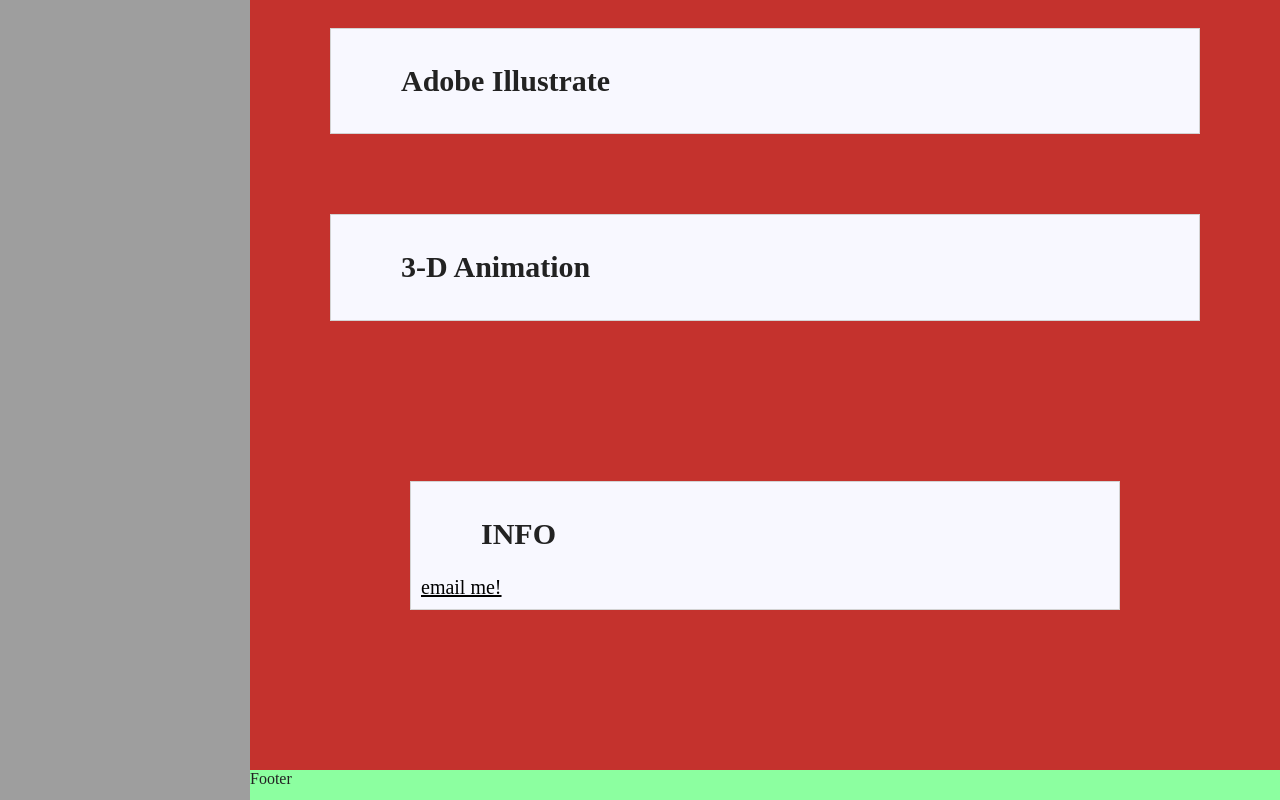
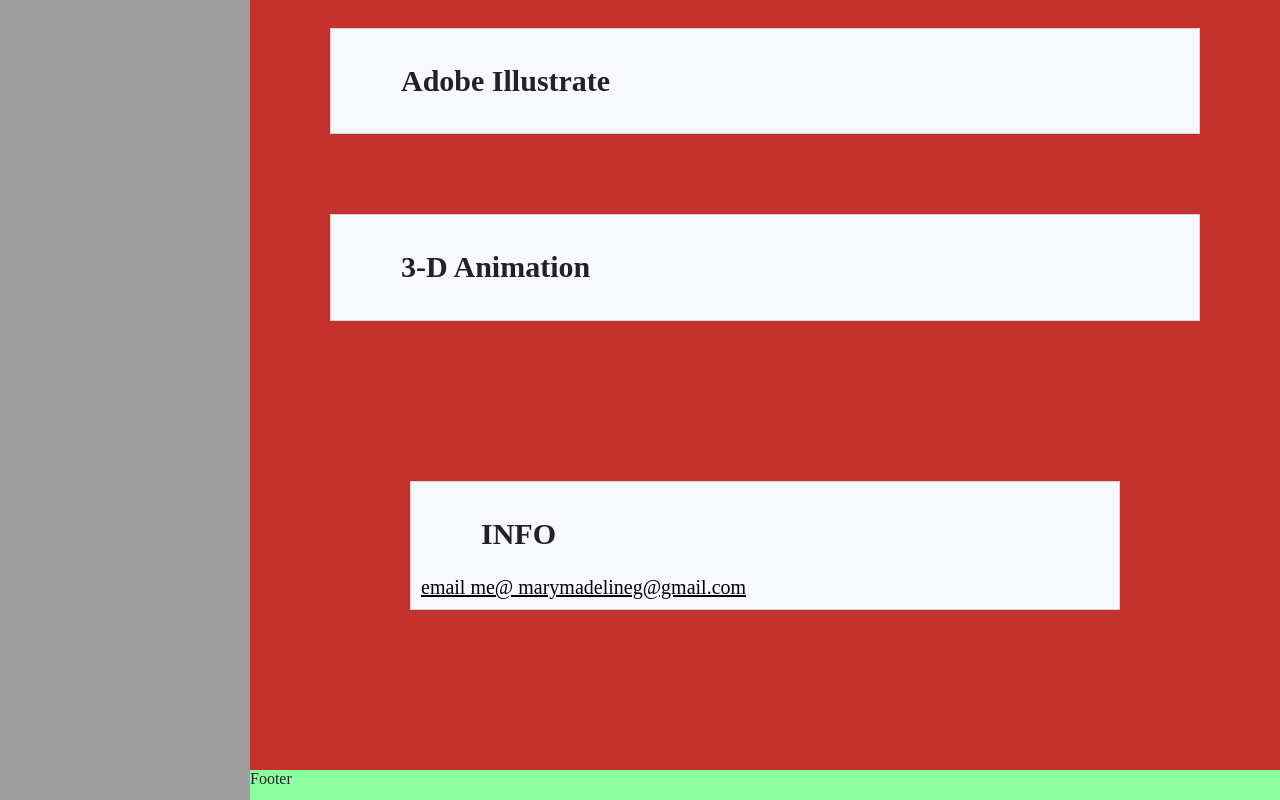
Before and after one commit to maryyymoo/portfolio, a website built with Parcel: page index.html in a window 1280 px wide. Shown: the part 1332-2132 px from the top of the page. Built offline with nearby package versions, Linux system fonts and the light colour scheme.

Commit message:
email addr

```diff
--- a/index.html
+++ b/index.html
@@ -94,7 +94,7 @@
       border: 1px solid lightgray;
       margin: 160px;">
       <h2>INFO</h2>
-      <a href = "mailto: marymadelineg@gmail.com">email me!</a>
+      <a href = "mailto: marymadelineg@gmail.com"> email me@ marymadelineg@gmail.com </a>
       </div>
     </main>
     <footer>Footer</footer>
```
